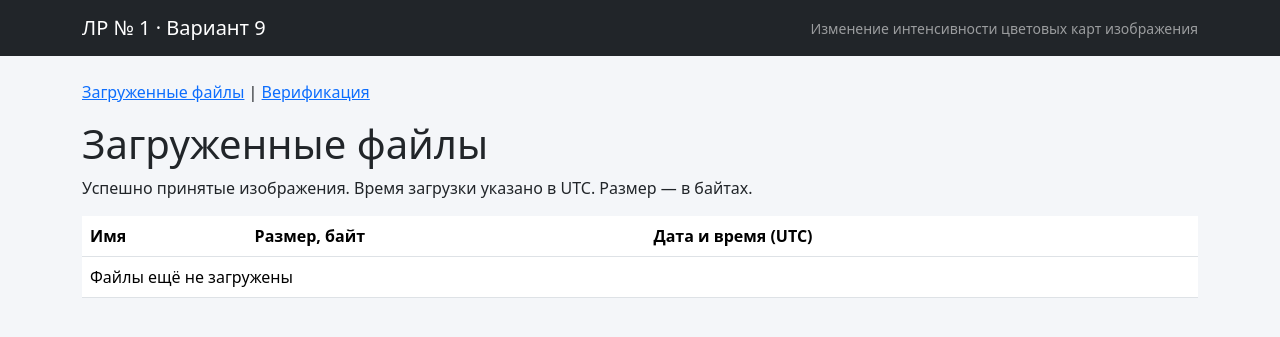
After one commit to zurkavitalij/lab1-variant9, a Flask app: page /files in a window 1280 px wide. The commit adds this page. Shown: the top 337 px of the page. Run offline with Flask 3, Linux system fonts and the light colour scheme; data that the repository does not hold is empty; some libraries are stand-ins or nearby versions.

Commit message:
Add files via upload

```diff
--- a/flaskapp/templates/base.html
+++ b/flaskapp/templates/base.html
@@ -16,6 +16,7 @@
   </div>
 </nav>
 <main class="container pb-5">
+<p><a href="/files">Загруженные файлы</a> | <a href="/verify">Верификация</a></p>
   {% block content %}{% endblock %}
 </main>
 {{ bootstrap.load_js() }}
--- /dev/null
+++ b/flaskapp/templates/files.html
@@ -0,0 +1,5 @@
+{% extends "base.html" %}
+{% block content %}<h1>Загруженные файлы</h1>
+<p>Успешно принятые изображения. Время загрузки указано в UTC. Размер — в байтах.</p>
+<table class="table"><thead><tr><th>Имя</th><th>Размер, байт</th><th>Дата и время (UTC)</th></tr></thead>
+<tbody>{% for file in files %}<tr><td>{{ file.name }}</td><td>{{ file.size }}</td><td>{{ file.uploaded_at }}</td></tr>{% else %}<tr><td colspan="3">Файлы ещё не загружены</td></tr>{% endfor %}</tbody></table>{% endblock %}
```
